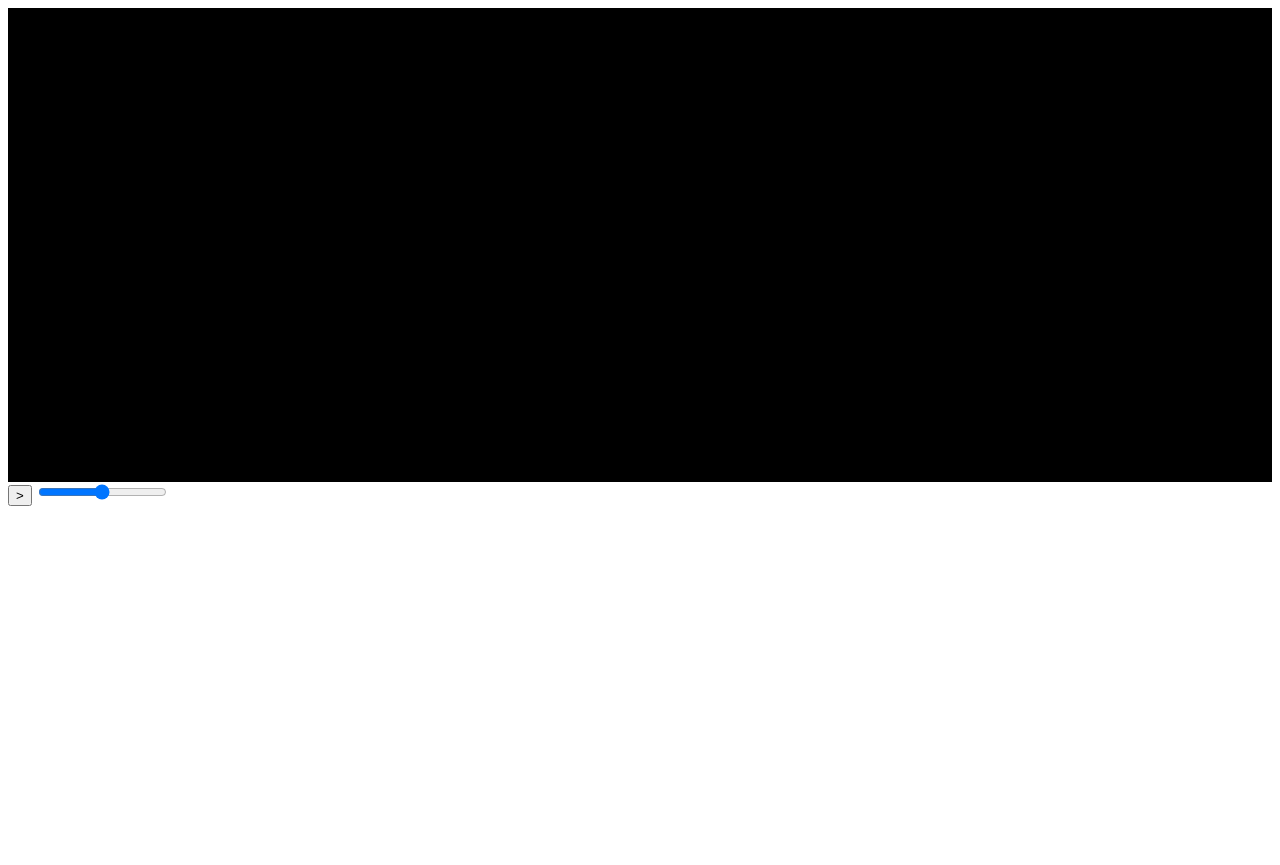
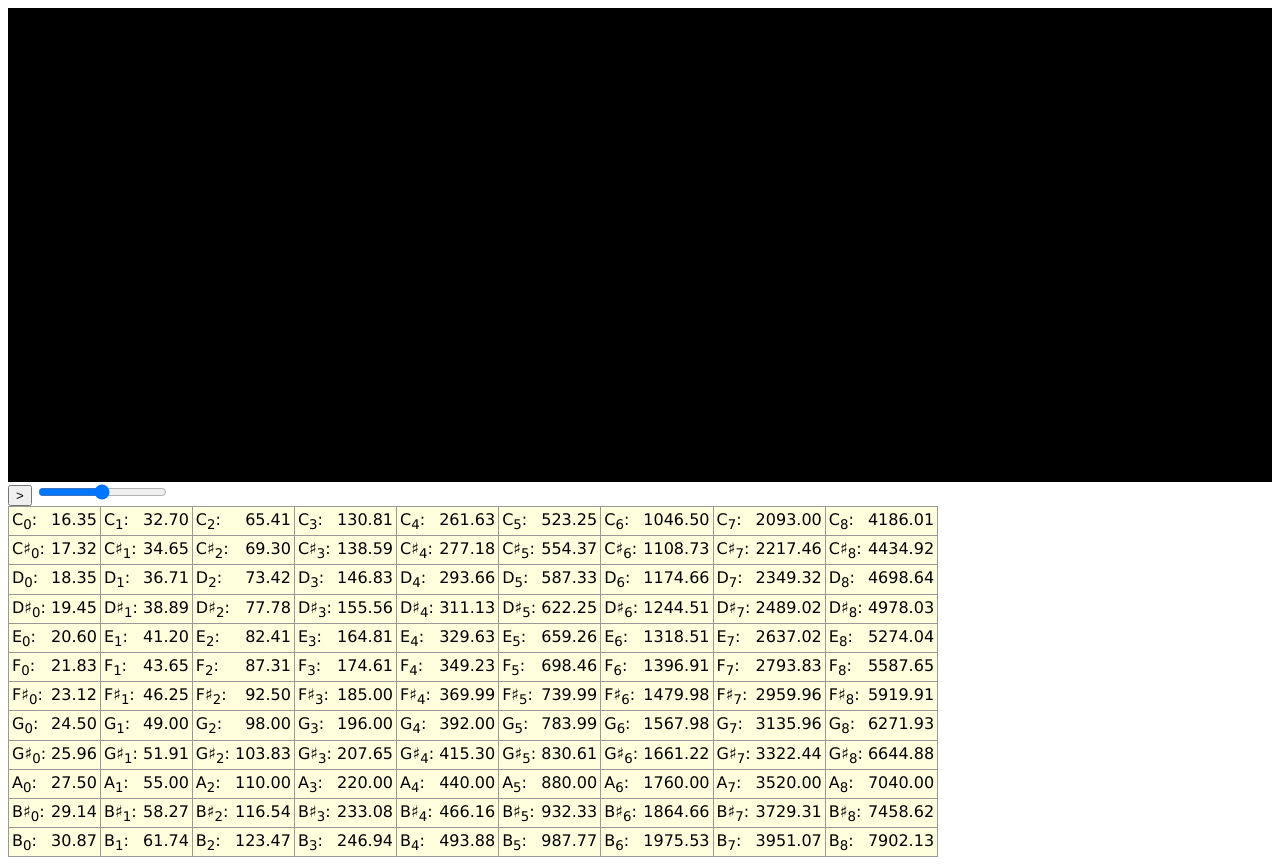
Before and after one commit to printfn/spectrogram, a plain HTML site: page index.html in a window 1280 px wide. Before the commit the page ends 800 px from the top, so only its background shows below. Drawn offline with Linux system fonts and the light colour scheme.

Commit message:
Add simple pitch/note table

```diff
--- a/index.html
+++ b/index.html
@@ -7,6 +7,21 @@
 
 #spectrogramCanvas {
     width: 100%;
+}
+
+#pitch-table {
+    font-family: Arial Unicode MS, Lucida Sans Unicode;
+    border-collapse: collapse;
+}
+
+#pitch-table td {
+    border: 1px solid #999;
+    padding: 3px;
+    background-color: #ffd;
+}
+
+.right {
+    float: right;
 }
 
 </style>
@@ -22,5 +37,9 @@
 <input id="volume" type="range" min="0" max="1" step="0.01" value="0.5">
 </div>
 
+<div>
+<table id="pitch-table"></table>
+</div>
+
 </body>
 </html>
--- a/script.js
+++ b/script.js
@@ -95,6 +95,7 @@ function spectrogramTick(array) {
 }
 
 window.onload = () => {
+    setupPitchTable();
     document.getElementById('pauseButton').addEventListener('click', togglePause);
 
     canvas = document.getElementById('spectrogramCanvas');
@@ -106,3 +107,32 @@ window.onload = () => {
 // function onTick() {
 //     window.requestAnimationFrame(onTick);
 // }
+
+function setupPitchTable() {
+    let table = '';
+    for (let i = 0; i < 12; ++i) {
+        table += '<tr>';
+        for (let j = 0; j < 9; ++j) {
+            let note = '';
+            switch (i) {
+                case 0: note = 'C'; break;
+                case 1: note = 'C\u266F'; break; // flat would be \u266D
+                case 2: note = 'D'; break;
+                case 3: note = 'D\u266F'; break;
+                case 4: note = 'E'; break;
+                case 5: note = 'F'; break;
+                case 6: note = 'F\u266F'; break;
+                case 7: note = 'G'; break;
+                case 8: note = 'G\u266F'; break;
+                case 9: note = 'A'; break;
+                case 10: note = 'B\u266F'; break;
+                case 11: note = 'B'; break;
+            }
+            let pitch = 440 * Math.pow(2, (j - 5) + (i + 3) / 12);
+            let pitchString = pitch.toFixed(2);
+            table += `<td>${note}<sub>${j}</sub>:&nbsp;<span class="right">${pitchString}</span></td>`;
+        }
+        table += '</tr>';
+    }
+    document.getElementById('pitch-table').innerHTML = table;
+}
```
